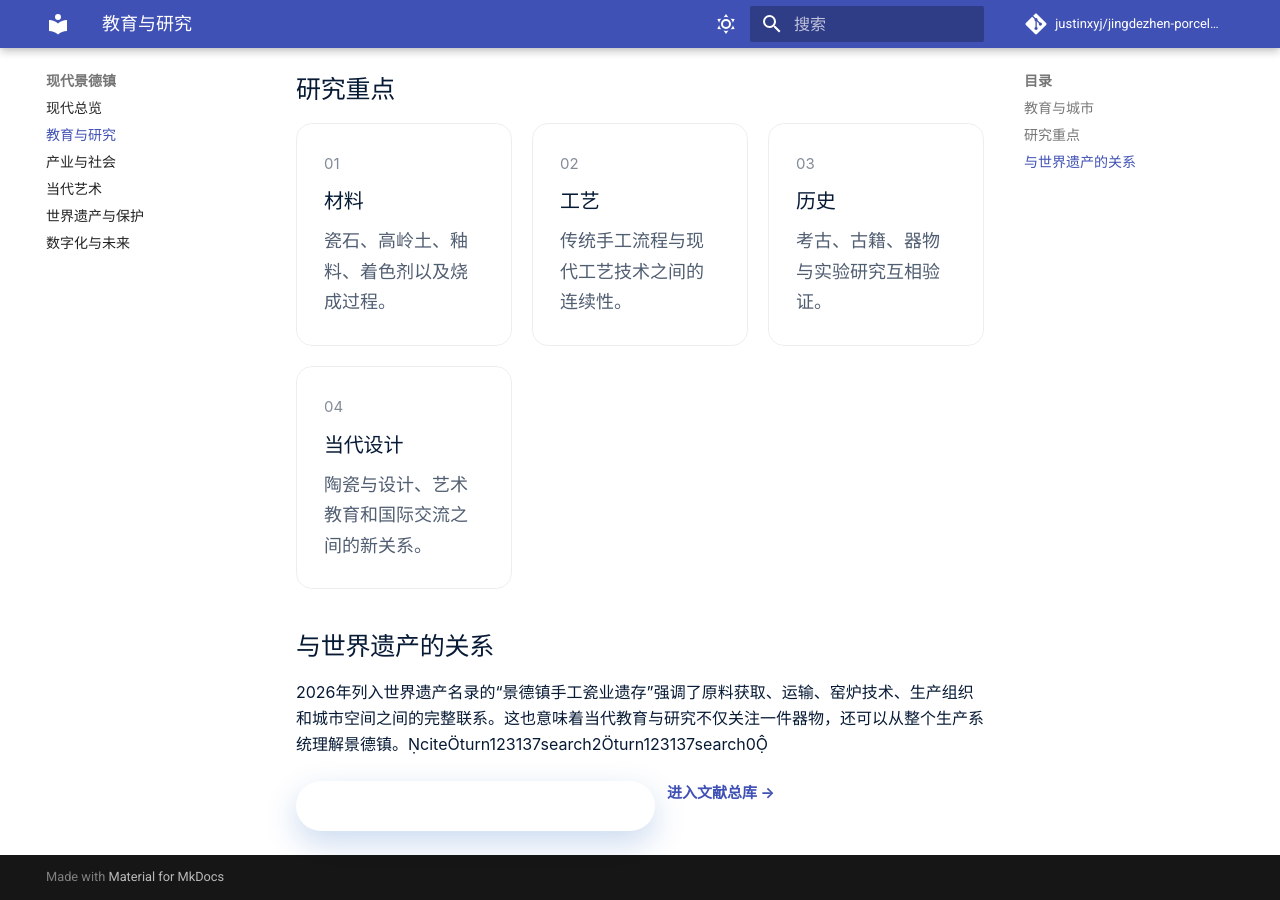
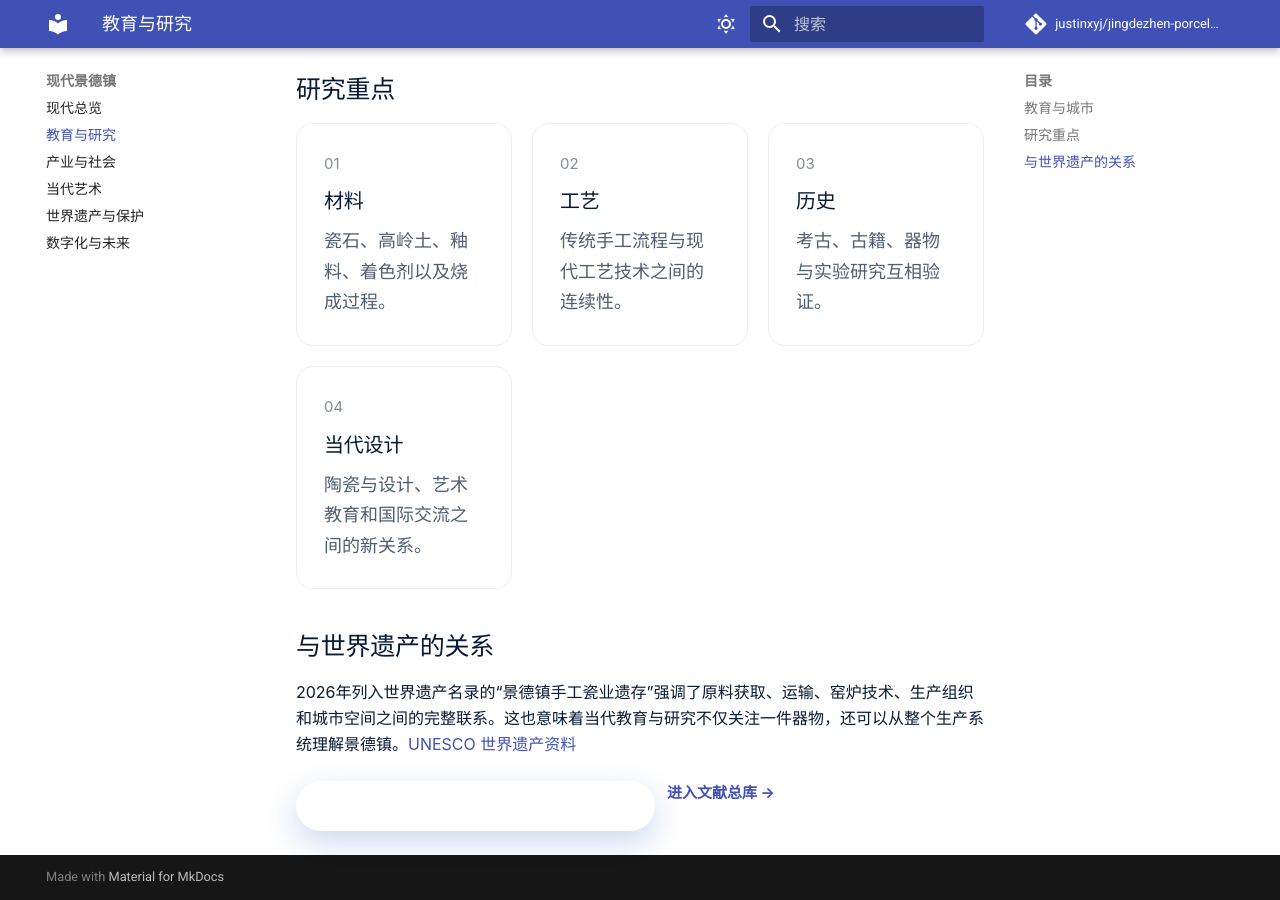
Before and after one commit to justinxyj/jingdezhen-porcelain-wiki, an MkDocs documentation site: the page built from docs/contemporary/education.md, in a window 1280 px wide and 900 px high, scrolled down 1660 px. Built offline with MkDocs 1.6.1 and Material for MkDocs 9.7.7, drawn with Linux system fonts in a browser that asks for light colours; a script that is not in the unit is left out; comment, search, counter and statistics services are not loaded.

Commit message:
fix: remove broken inline citation artifacts

```diff
--- a/docs/contemporary/education.md
+++ b/docs/contemporary/education.md
@@ -32,6 +32,6 @@
 
 ## 与世界遗产的关系
 
-2026年列入世界遗产名录的“景德镇手工瓷业遗存”强调了原料获取、运输、窑炉技术、生产组织和城市空间之间的完整联系。这也意味着当代教育与研究不仅关注一件器物，还可以从整个生产系统理解景德镇。citeturn123137search2turn123137search0
+2026年列入世界遗产名录的“景德镇手工瓷业遗存”强调了原料获取、运输、窑炉技术、生产组织和城市空间之间的完整联系。这也意味着当代教育与研究不仅关注一件器物，还可以从整个生产系统理解景德镇。[UNESCO 世界遗产资料](https://whc.unesco.org/en/list/1765/)
 
 <div class="museum-toolbar"><a class="jdm-pill" href="../heritage/">查看世界遗产 →</a><a class="jdm-text-link" href="../../research/literature-library/">进入文献总库 →</a></div>
```
